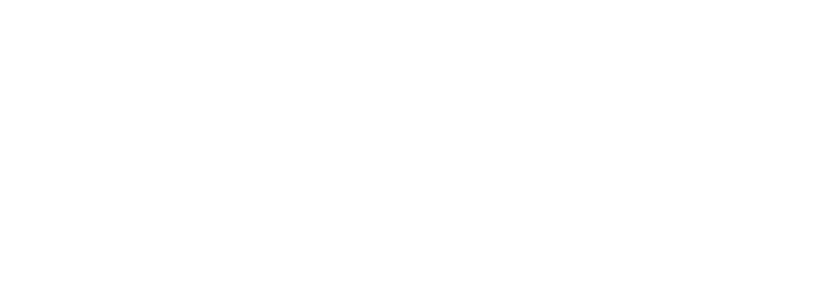
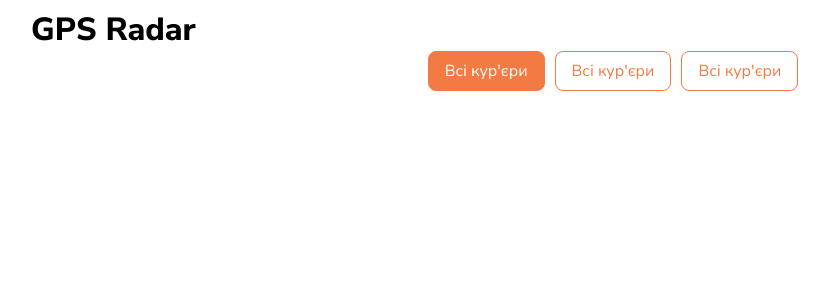
Before and after one commit to p-butovets/gps-tracking, a React (Create React App) app: page / in a window 1280 px wide. Shown: the top 300 px of the page, without its empty margins (27-856 px from the left). Built offline with nearby package versions, Linux system fonts and the light colour scheme.

Commit message:
Добавлены копоненты heading и button

```diff
--- a/src/components/app/App.js
+++ b/src/components/app/App.js
@@ -1,7 +1,49 @@
+import { useState } from 'react';
+
+import Heading from '../heading/Heading';
+import Button from '../button/Button';
+
+import './app.scss';
+
 
 function App() {
+	/*Хранятся рефы кнопок, чтобы снимать className active */
+	const [buttonRefs, setButtonsRefs] = useState([])
+	/*Эту функцию передаем в кнопки, чтобы собрать рефы в buttonRefs*/
+	const addNewRefToRefs = (newRef) => {
+		setButtonsRefs(refs => ([...refs, newRef]))
+	}
+	/*Функция снимает className active со всех кнопок */
+	const toggleActiveClass = (ref) => {
+		for (let i in buttonRefs) {
+			const name = buttonRefs[i] === ref ? 'button button-active' : 'button '
+			buttonRefs[i].current.className = name
+		}
+	}
+
+
 	return (
-		<div className="App"></div>
+		<div className="App">
+			<Heading text="GPS Radar" />
+			<section className="btn-warpper">
+				<Button
+					text="Всі кур'єри"
+					addNewRefToRefs={addNewRefToRefs}
+					active={true}
+					toggleActiveClass={toggleActiveClass}
+				/>
+				<Button
+					text="Всі кур'єри"
+					addNewRefToRefs={addNewRefToRefs}
+					toggleActiveClass={toggleActiveClass}
+				/>
+				<Button
+					text="Всі кур'єри"
+					addNewRefToRefs={addNewRefToRefs}
+					toggleActiveClass={toggleActiveClass}
+				/>
+			</section>
+		</div>
 	);
 }
 
--- /dev/null
+++ b/src/components/app/app.scss
@@ -0,0 +1,7 @@
+.btn-warpper {
+    display: flex;
+    justify-content: center;
+    align-items: center;
+    flex-wrap: wrap;
+    gap: 10px;
+}
--- /dev/null
+++ b/src/components/button/Button.js
@@ -0,0 +1,34 @@
+import { useEffect, useState, useRef } from 'react';
+import './button.scss';
+
+const Button = (props) => {
+    const [isActive, setActive] = useState()
+
+    const { text, active, addNewRefToRefs, toggleActiveClass } = props;
+
+    const buttonRef = useRef(null);
+
+    /* Когда создался элемент*/
+    useEffect(() => {
+        // 1. реф добавить в список рефов
+        addNewRefToRefs(buttonRef)
+
+        // 2. установить isActive из props
+        setActive(active)
+        // eslint-disable-next-line
+    }, [])
+
+    return (
+        <div
+            ref={buttonRef}
+            className={`button ${isActive ? 'button-active' : ''}`}
+            onClick={() => {
+                toggleActiveClass(buttonRef);
+            }}
+        >
+            {text}
+        </div>
+    )
+}
+
+export default Button;
--- /dev/null
+++ b/src/components/button/button.scss
@@ -0,0 +1,21 @@
+$color: #F47A44;
+
+.button {
+    // background-color: $color;
+    color: $color;
+    display: inline-block;
+    padding: 0.5em 1em;
+    border-radius: 0.5em;
+    border: $color 1px solid;
+    font-weight: 400;
+    transition: all .2s;
+    cursor: pointer;
+    &:hover {
+        background-color: $color;
+        color: #fff;
+    }
+    &-active {
+        background-color: $color;
+        color: #fff;
+    }
+}
--- /dev/null
+++ b/src/components/heading/Heading.js
@@ -0,0 +1,9 @@
+import './heading.scss';
+
+const Heading = (props) => {
+    return (
+        <section className="heading">{props.text}</section>
+    )
+}
+
+export default Heading;
--- /dev/null
+++ b/src/components/heading/heading.scss
@@ -0,0 +1,4 @@
+.heading {
+    font-size: 32px;
+    font-weight: 800;
+}
--- a/src/style/index.scss
+++ b/src/style/index.scss
@@ -3,3 +3,45 @@
 body {
     font-family: 'Nunito Sans', sans-serif;
 }
+
+section,
+header,
+footer {
+    padding: 0 15px;
+}
+
+@media (min-width: 575.98px) {
+
+    section,
+    header,
+    footer {
+        padding: 0 calc(50vw - 270px);
+    }
+}
+
+@media (min-width: 767.98px) {
+
+    section,
+    header,
+    footer {
+        padding: 0 calc(50vw - 360px);
+    }
+}
+
+@media (min-width: 991.98px) {
+
+    section,
+    header,
+    footer {
+        padding: 0 calc(50vw - 480px);
+    }
+}
+
+@media (min-width: 1199.98px) {
+
+    section,
+    header,
+    footer {
+        padding: 0 calc(50vw - 590px);
+    }
+}
```
